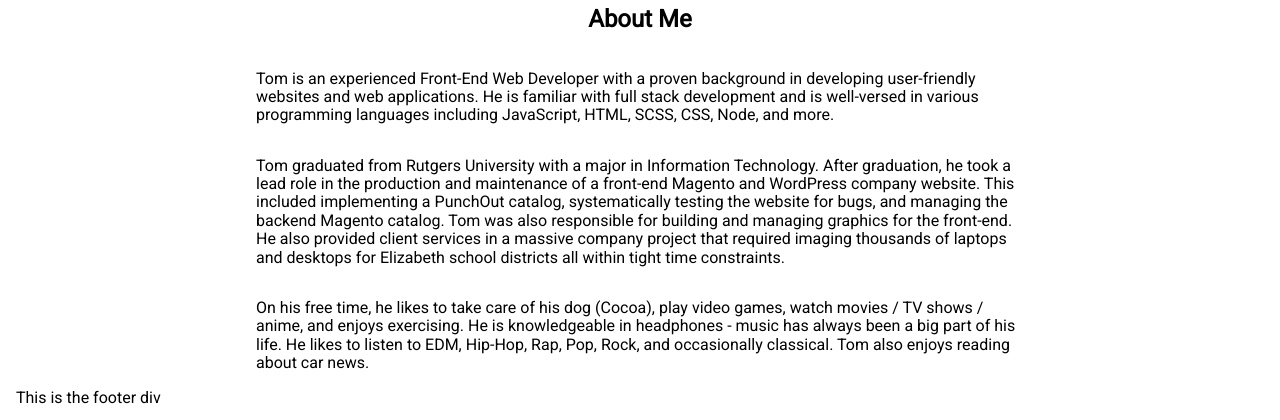
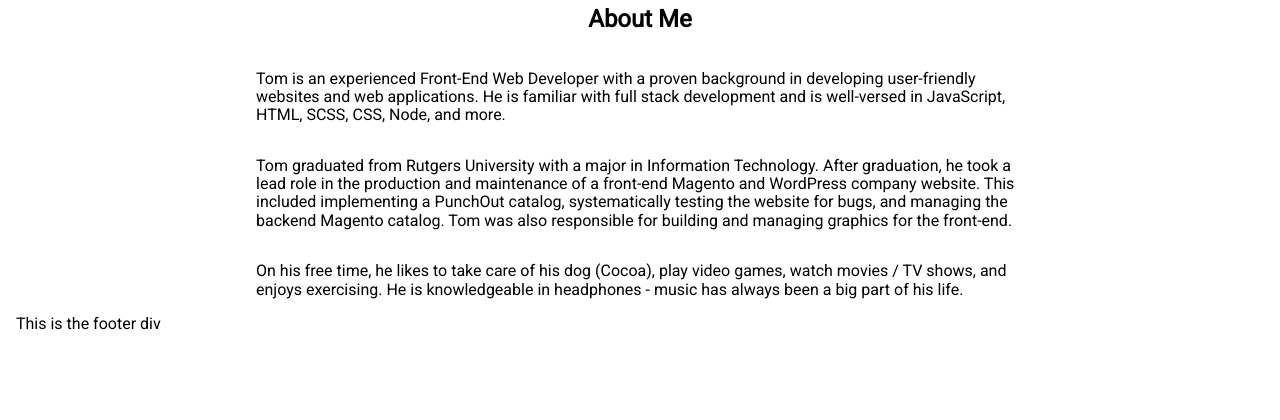
Before and after one commit to thomaschsu/react-portfolio, a React (Create React App) app: page / in a window 1280 px wide. Shown: the part 912-1332 px from the top of the page. After the commit the page ends 1261 px from the top, so only its background shows below. Built offline with nearby package versions, Linux system fonts and the light colour scheme.

Commit message:
Modified body text

```diff
--- a/src/components/Body/Body.js
+++ b/src/components/Body/Body.js
@@ -6,10 +6,10 @@ class Body extends Component {
         return (
             <div className="Body__container">
             <h2 className="Body__title">About Me</h2>
-                <p className="Body__paragraph">Tom is an experienced Front-End Web Developer with a proven background in developing user-friendly websites and web applications. He is familiar with full stack development and is well-versed in various programming languages including JavaScript, HTML, SCSS, CSS, Node, and more.</p>
-                <p className="Body__paragraph">Tom graduated from Rutgers University with a major in Information Technology. After graduation, he took a lead role in the production and maintenance of a front-end Magento and WordPress company website. This included implementing a PunchOut catalog, systematically testing the website for bugs, and managing the backend Magento catalog. Tom was also responsible for building and managing graphics for the front-end. He also provided client services in a massive company project that required imaging thousands of laptops and desktops for Elizabeth school districts all within tight time constraints.</p>
+                <p className="Body__paragraph">Tom is an experienced Front-End Web Developer with a proven background in developing user-friendly websites and web applications. He is familiar with full stack development and is well-versed in JavaScript, HTML, SCSS, CSS, Node, and more.</p>
+                <p className="Body__paragraph">Tom graduated from Rutgers University with a major in Information Technology. After graduation, he took a lead role in the production and maintenance of a front-end Magento and WordPress company website. This included implementing a PunchOut catalog, systematically testing the website for bugs, and managing the backend Magento catalog. Tom was also responsible for building and managing graphics for the front-end.</p>
 
-                <p className="Body__paragraph">On his free time, he likes to take care of his dog (Cocoa), play video games, watch movies / TV shows / anime, and enjoys exercising. He is knowledgeable in headphones - music has always been a big part of his life. He likes to listen to EDM, Hip-Hop, Rap, Pop, Rock, and occasionally classical. Tom also enjoys reading about car news.</p>
+                <p className="Body__paragraph">On his free time, he likes to take care of his dog (Cocoa), play video games, watch movies / TV shows, and enjoys exercising. He is knowledgeable in headphones - music has always been a big part of his life.</p>
             </div>
         )
     }
```
